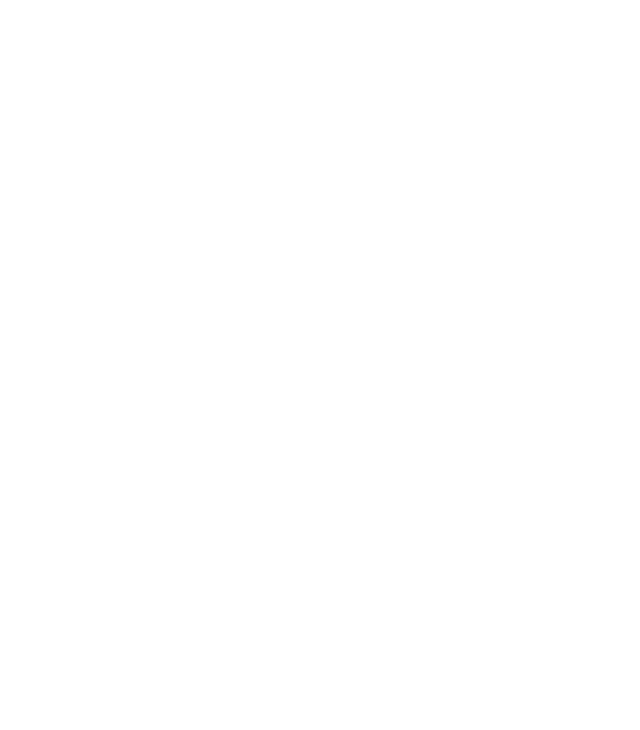
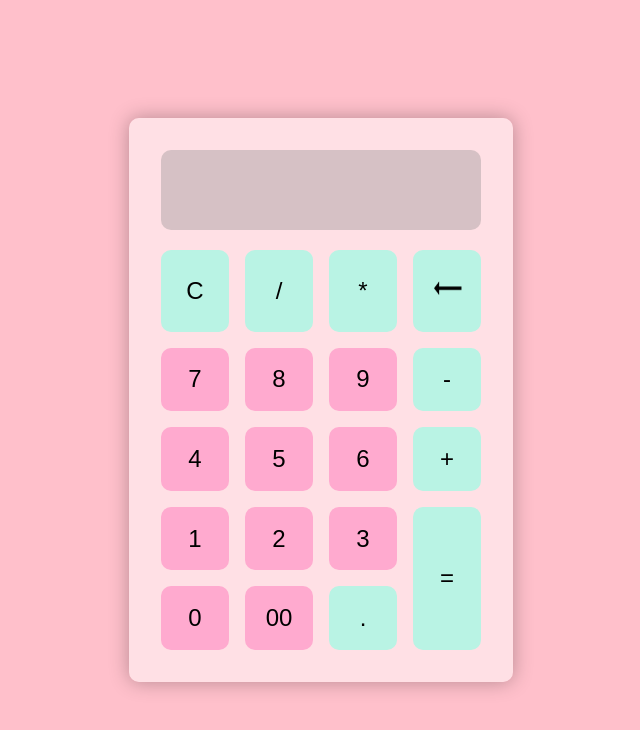
Before and after one commit to Nahuelj/calculadora-js, a plain HTML site: page index.html in a window 1280 px wide. Shown: the whole page, without its empty margins (319-959 px from the left). Drawn offline with Linux system fonts and the light colour scheme.

Commit message:
calculadora tema claro terminada

```diff
--- a/index.html
+++ b/index.html
@@ -1,12 +1,39 @@
 <!DOCTYPE html>
 <html lang="en">
+
 <head>
-    <meta charset="UTF-8">
-    <meta http-equiv="X-UA-Compatible" content="IE=edge">
-    <meta name="viewport" content="width=device-width, initial-scale=1.0">
+    <meta charset="UTF-8" />
+    <meta http-equiv="X-UA-Compatible" content="IE=edge" />
+    <meta name="viewport" content="width=device-width, initial-scale=1.0" />
     <title>Calculadora</title>
+    <link rel="stylesheet" href="./css/styles.css" />
 </head>
+
 <body>
+    <div class="contenedor-calculadora">
+        <div class="display"></div>
+        <div class="contenedor-botones">
+            <button class="btn" id="clean">C</button>
+            <button class="btn" id="division">/</button>
+            <button class="btn" id="multiplicacion">*</button>
+            <button class="btn" id="delete"><img class="flecha" src="./img/flecha-delete.png" alt=""></button>
+            <button class="btn-number">7</button>
+            <button class="btn-number">8</button>
+            <button class="btn-number">9</button>
+            <button class="btn" id="resta">-</button>
+            <button class="btn-number">4</button>
+            <button class="btn-number">5</button>
+            <button class="btn-number">6</button>
+            <button class="btn" id="suma">+</button>
+            <button class="btn-number">1</button>
+            <button class="btn-number">2</button>
+            <button class="btn-number">3</button>
+            <button class="btn btn-2fr" id="igual">=</button>
+            <button class="btn-number">0</button>
+            <button class="btn-number">00</button>
+            <button class="btn">.</button>
+        </div>
+    </div>
+</body>
 
-</body>
 </html>
--- /dev/null
+++ b/scss/_botones.scss
@@ -0,0 +1,37 @@
+.contenedor-botones {
+    height: 400px;
+    display: grid;
+    grid-template-columns: repeat(4, 1fr);
+    gap: 1rem;
+
+    button {
+        border: 1px solid transparent;
+        border-radius: 10px;
+        font-size: 1.5rem;
+
+        .flecha {
+            z-index: 100;
+            width: 30px;
+            height: 40px;
+        }
+
+        &:hover {
+            border: 1px solid rgba(0, 0, 0, 0.231);
+            transform: scale(1.1);
+            transition: all 0.2s;
+        }
+    }
+
+    .btn {
+        background-color: #b9f3e4;
+    }
+
+    .btn-number {
+        background-color: #ffaacf;
+    }
+
+    .btn-2fr {
+        grid-column: 4/5;
+        grid-row: 4/6;
+    }
+}
--- /dev/null
+++ b/scss/_cuerpo.scss
@@ -0,0 +1,8 @@
+.contenedor-calculadora {
+    width: 320px;
+    height: 500px;
+    padding: 2rem;
+    background-color: rgba(255, 255, 255, 0.514);
+    box-shadow: 0 0 20px rgba(0, 0, 0, 0.292);
+    border-radius: 10px;
+}
--- /dev/null
+++ b/scss/_display.scss
@@ -0,0 +1,12 @@
+.display {
+    height: 4rem;
+    display: flex;
+    justify-content: flex-end;
+    align-items: flex-end;
+    margin-bottom: 20px;
+    font-size: 3rem;
+    font-weight: bold;
+    background-color: rgba(128, 128, 128, 0.322);
+    padding: 0.5rem 0.5rem;
+    border-radius: 10px;
+}
--- /dev/null
+++ b/scss/body.scss
@@ -0,0 +1,11 @@
+body {
+    padding: 0;
+    margin: 0;
+    box-sizing: border-box;
+    background-color: pink;
+    height: 100vh;
+    display: flex;
+    justify-content: center;
+    align-items: center;
+    font-family: sans-serif;
+}
--- a/scss/estilos.scss
+++ b/scss/estilos.scss
@@ -0,0 +1,4 @@
+@import "botones";
+@import "cuerpo";
+@import "display";
+@import "body";
```
Also changed, not shown: css/styles.css, img/flecha-delete.png (added), js/index.js (added), 1 other file.
